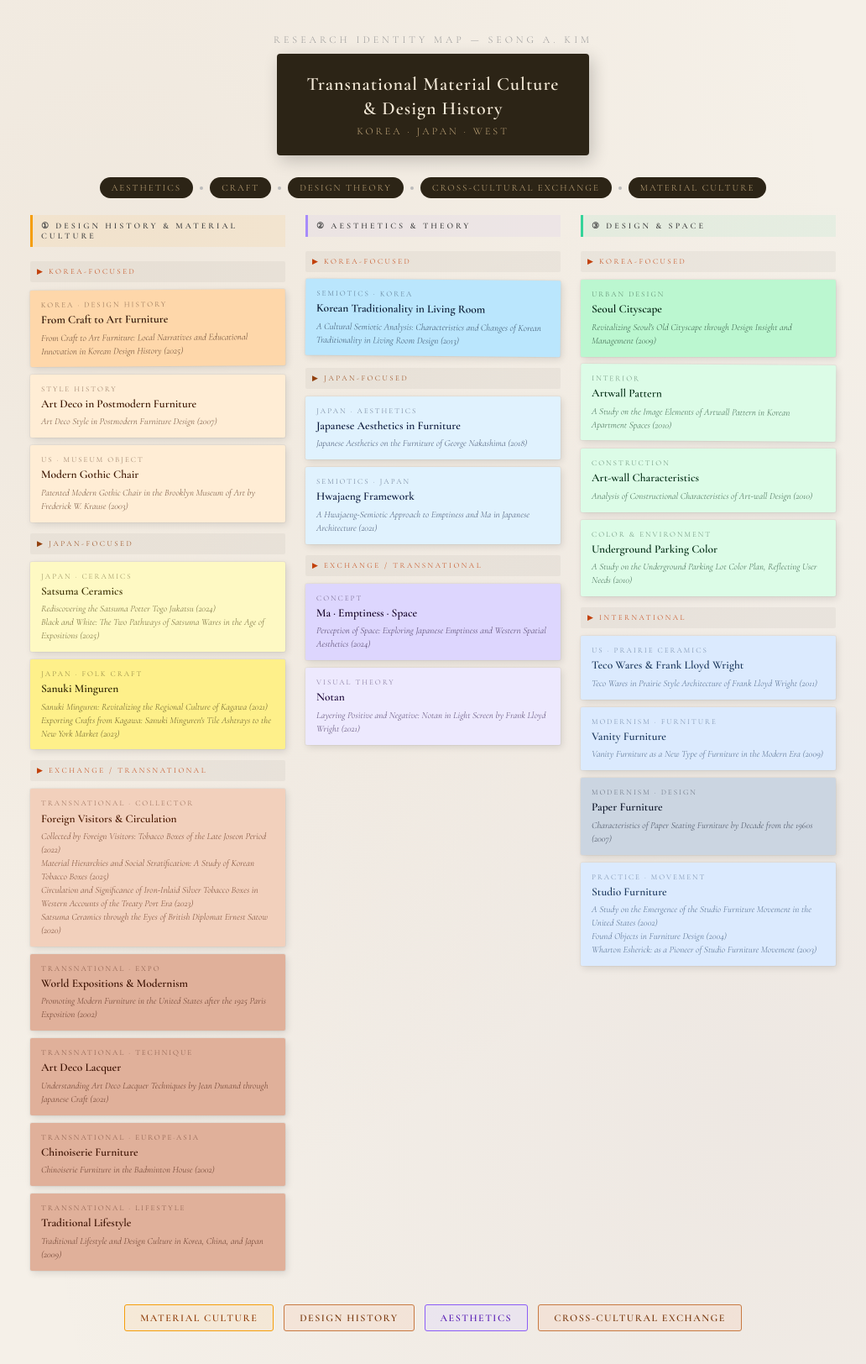
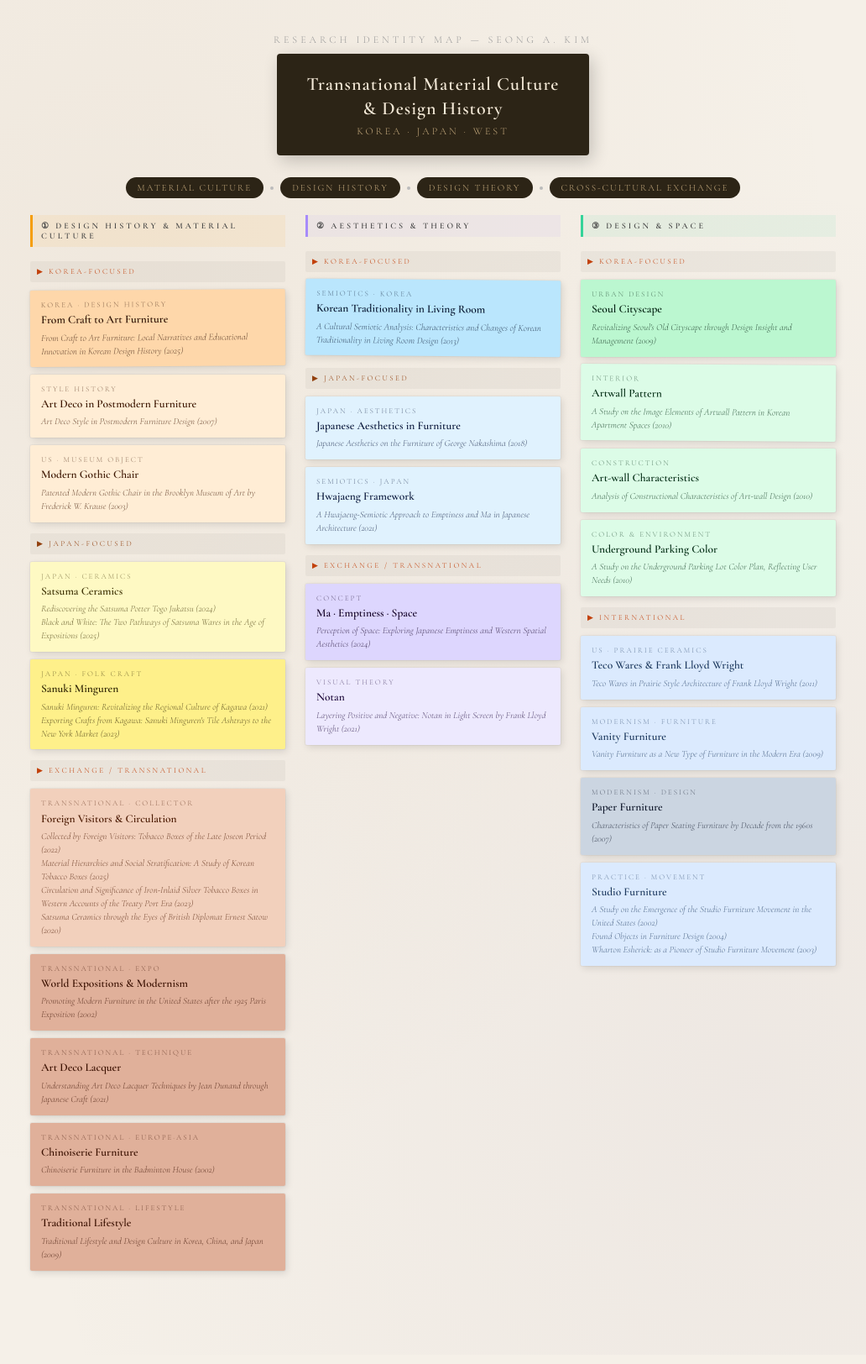
Before and after one commit to skimlee/research-map, a plain HTML site: page index.html in a window 1280 px wide. Shown: the whole page at 84% size, without its empty margins (124-1156 px from the left). Drawn offline with nearby package versions, Linux system fonts and the light colour scheme.

Commit message:
Add files via upload

```diff
--- a/index.html
+++ b/index.html
@@ -167,11 +167,10 @@
 </div>
 
 <div class="connector-row">
-  <div class="connector-tag">Aesthetics</div><div class="connector-dot"></div>
-  <div class="connector-tag">Craft</div><div class="connector-dot"></div>
+  <div class="connector-tag">Material Culture</div><div class="connector-dot"></div>
+  <div class="connector-tag">Design History</div><div class="connector-dot"></div>
   <div class="connector-tag">Design Theory</div><div class="connector-dot"></div>
-  <div class="connector-tag">Cross-cultural Exchange</div><div class="connector-dot"></div>
-  <div class="connector-tag">Material Culture</div>
+  <div class="connector-tag">Cross-cultural Exchange</div>
 </div>
 
 
@@ -350,12 +349,7 @@
 
 </div>
 
-<div class="themes">
-  <div class="theme-tag t1">Material Culture</div>
-  <div class="theme-tag t1" style="border-color:#c87941; color:#7a3a10; background:rgba(242,208,188,0.35);">Design History</div>
-  <div class="theme-tag t4">Aesthetics</div>
-  <div class="theme-tag t5">Cross-cultural Exchange</div>
-</div>
+
 
 </body>
 </html>
```
